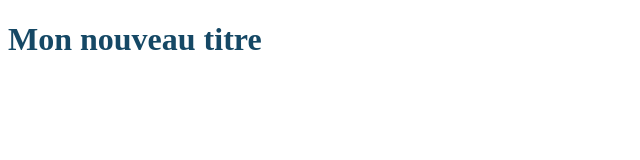
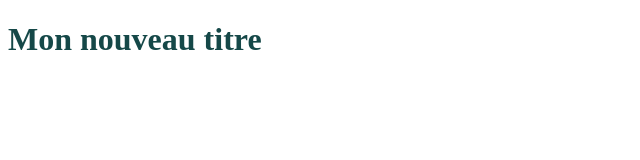
Before and after one commit to VolcyJessy/OpenClassroomsProject, a plain HTML site: page index.html in a window 1280 px wide. Shown: the full height of the page, 0-640 px from the left. Drawn offline with Linux system fonts and the light colour scheme.

Commit message:
Change couleur titre Branche update-color

```diff
--- a/style.css
+++ b/style.css
@@ -1,3 +1,3 @@
 h1{
-    color: #154865;
+    color: #154848;
 }
```
